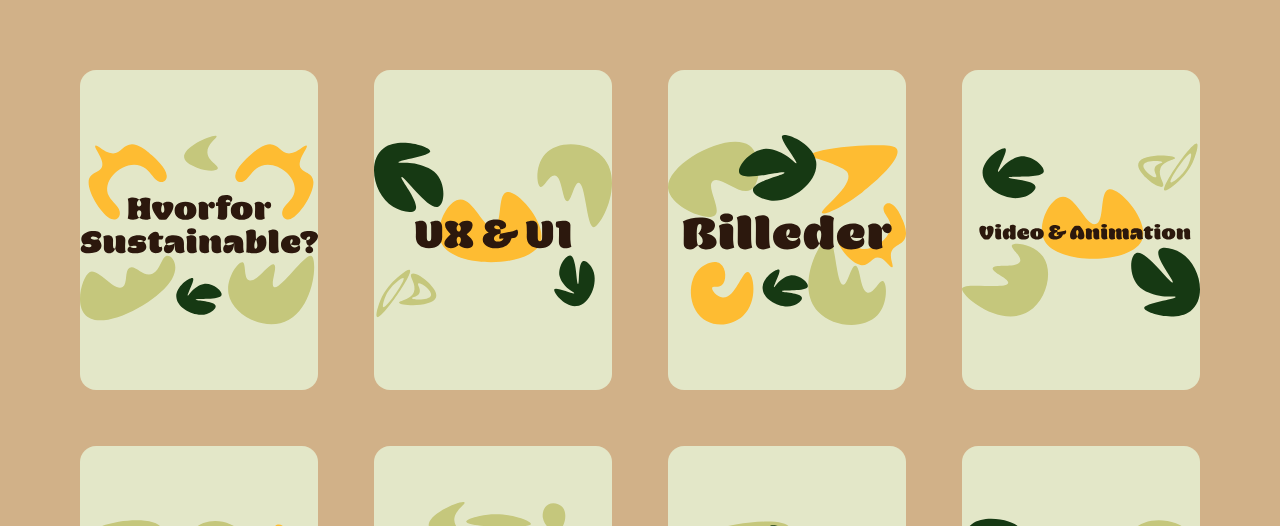
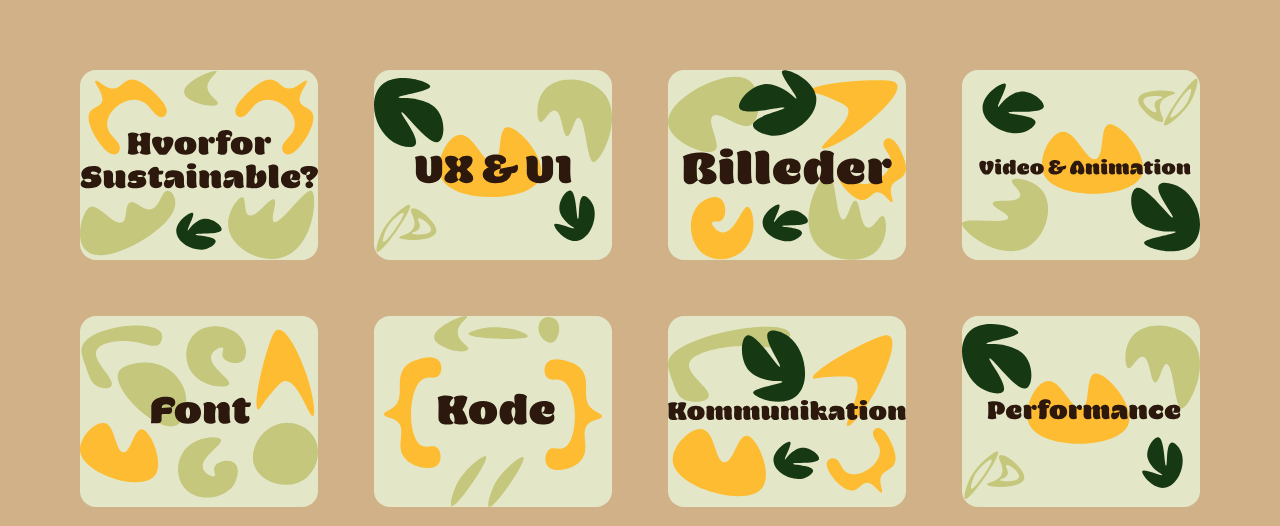
Before and after one commit to vorning/ab-sustainable, a plain HTML site: page index.html in a window 1280 px wide. Shown: the part 274-800 px from the top of the page. Drawn offline with Linux system fonts and the light colour scheme; a web font is replaced by a local one.

Commit message:
str. forbedring

```diff
--- a/index.css
+++ b/index.css
@@ -49,8 +49,9 @@ h1 {
     flex: 1 1 calc(25% - 3.5rem);
     display: flex;
     flex-direction: row;
-    height: 320px;
     width: 400px;
+    aspect-ratio: 5/4;
+    height: auto;
     border-radius: 1rem;
 }
 
```
